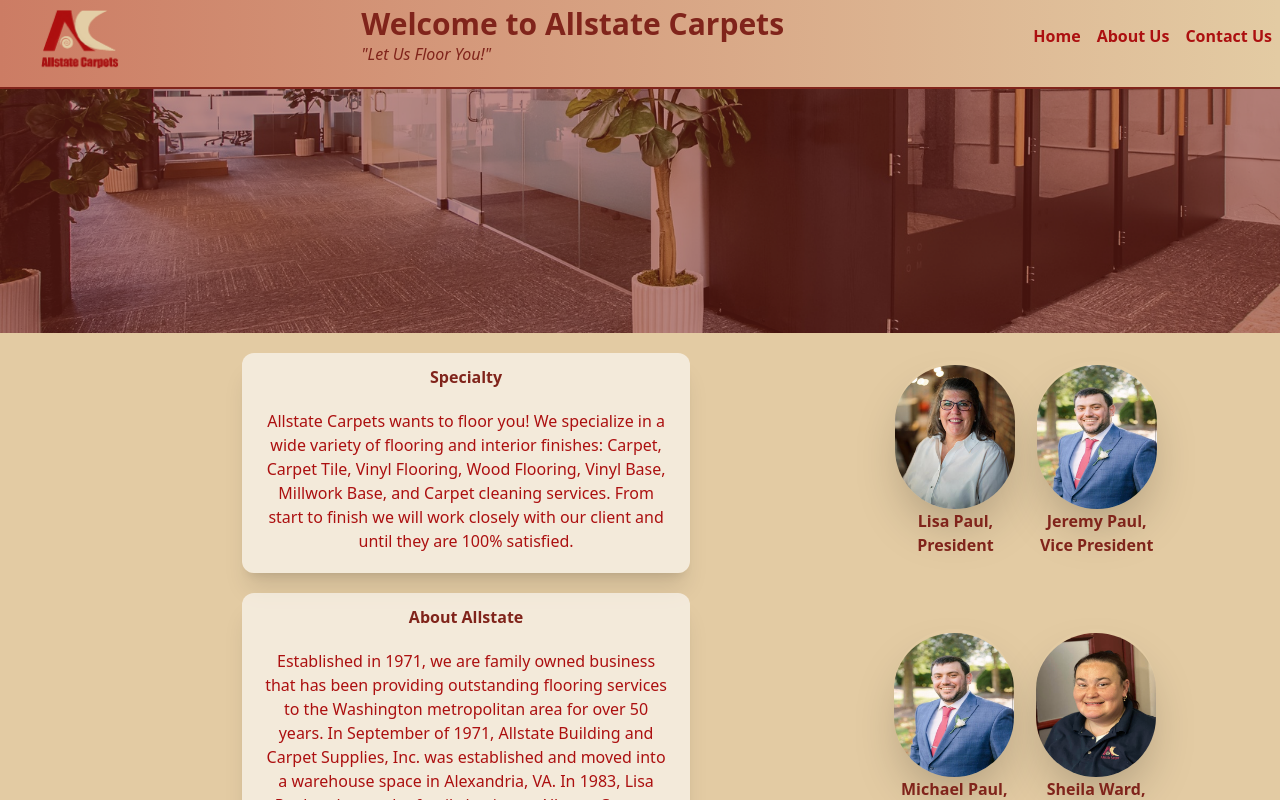
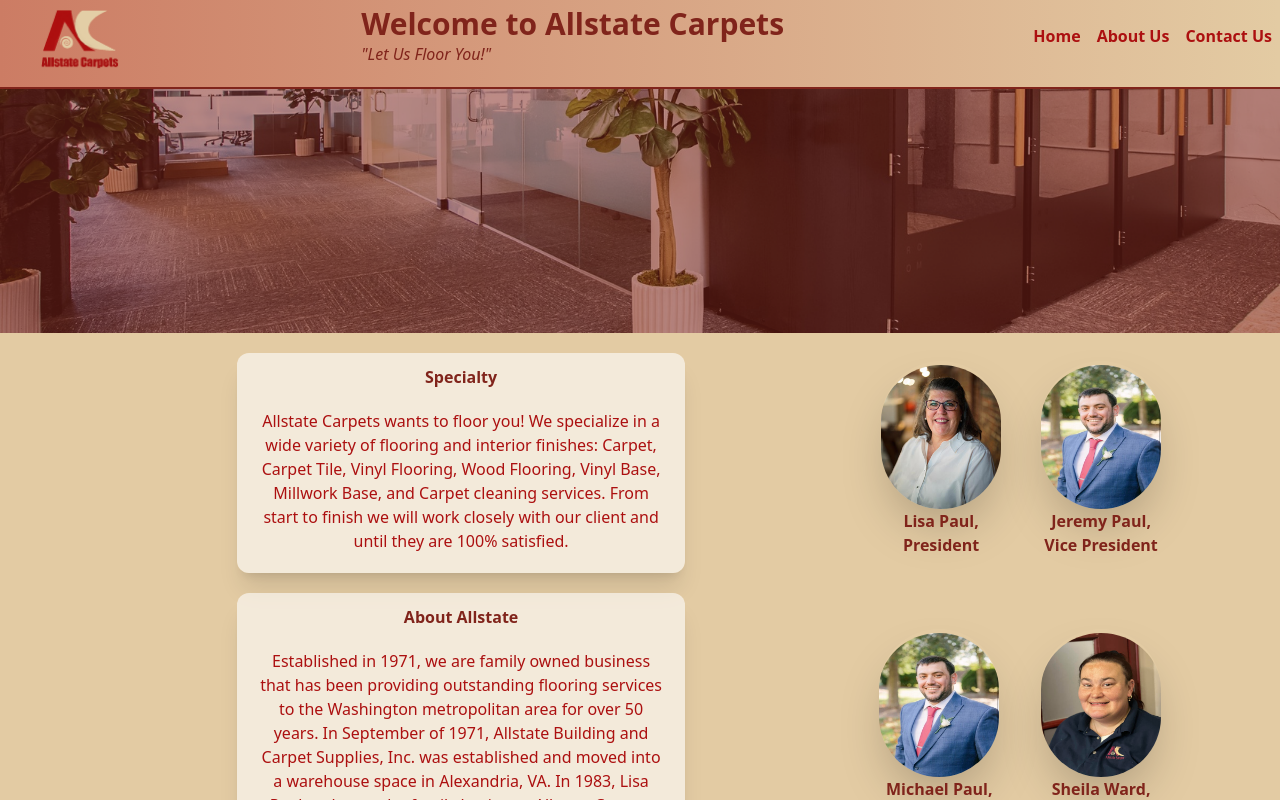
Before and after one commit to sramalho94/AllstateCarpets, a Next.js app in the folder allstate-carpets-next/: page /about in a window 1280 px wide. Built offline with nearby package versions, Linux system fonts and the light colour scheme.

Commit message:
tweaks to spacing

```diff
--- a/allstate-carpets-next/app/about/page.jsx
+++ b/allstate-carpets-next/app/about/page.jsx
@@ -50,7 +50,7 @@
             id="staff-photo-container"
             className="flex justify-center flex-row align-middle my-auto flex-1"
           >
-            <div className="flex flex-col mt-2 mx-auto mr-5">
+            <div className="flex flex-col mt-2 mx-auto mr-5 md:mr-30">
               <div className="mx-auto">
                 <Image
                   className="rounded-full shadow-2xl pt-1"
@@ -69,7 +69,7 @@
                 </p>
               </div>
             </div>
-            <div className="flex flex-col mt-2  mx-auto">
+            <div className="flex flex-col mt-2  mx-auto ml-5 md:ml-30">
               <div className="mx-auto">
                 <Image
                   className="rounded-full shadow-2xl pt-1"
@@ -93,7 +93,7 @@
             id="staff-photo-container"
             className="flex justify-center flex-row align-middle my-auto flex-1 "
           >
-            <div className="flex flex-col mt-2 mx-auto mr-5">
+            <div className="flex flex-col mt-2 mx-auto mr-5 md:mr-30">
               <div className="mx-auto">
                 <Image
                   className="rounded-full shadow-2xl pt-1"
@@ -115,7 +115,7 @@
                 </p>
               </div>
             </div>
-            <div className="flex flex-col mt-2  mx-auto">
+            <div className="flex flex-col mt-2  mx-auto ml-5 md:ml-30">
               <div className="mx-auto">
                 <Image
                   className="rounded-full shadow-2xl pt-1"
```
